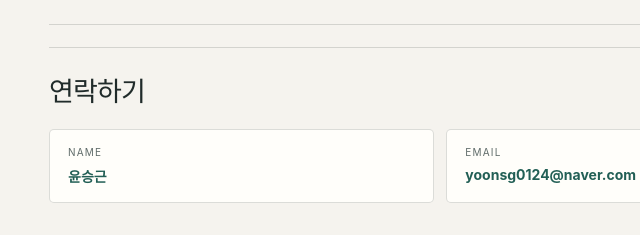
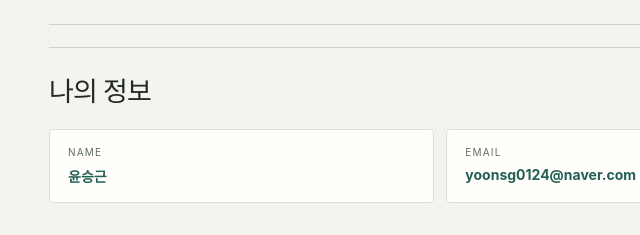
Before and after one commit to seunggeunsavefile/ALEPH, a plain HTML site: page index.html in a window 1280 px wide. Shown: the part 713-948 px from the top of the page, 1-641 px from the left. Drawn offline with Linux system fonts and the light colour scheme.

Commit message:
Update contact section heading

```diff
--- a/index.html
+++ b/index.html
@@ -129,7 +129,7 @@
         </div>
       </section>
       <section class="contact" id="contact" aria-labelledby="contact-title">
-        <div class="section-head"><h2 id="contact-title">연락하기</h2><p class="section-note">궁금한 점이 있다면 편하게 연락해 주세요.</p></div>
+        <div class="section-head"><h2 id="contact-title">나의 정보</h2><p class="section-note">궁금한 점이 있다면 편하게 연락해 주세요.</p></div>
         <div class="contact-grid">
           <div class="contact-item"><small>Name</small><span>윤승근</span></div>
           <div class="contact-item"><small>Email</small><a href="mailto:yoonsg0124@naver.com">yoonsg0124@naver.com</a></div>
```
